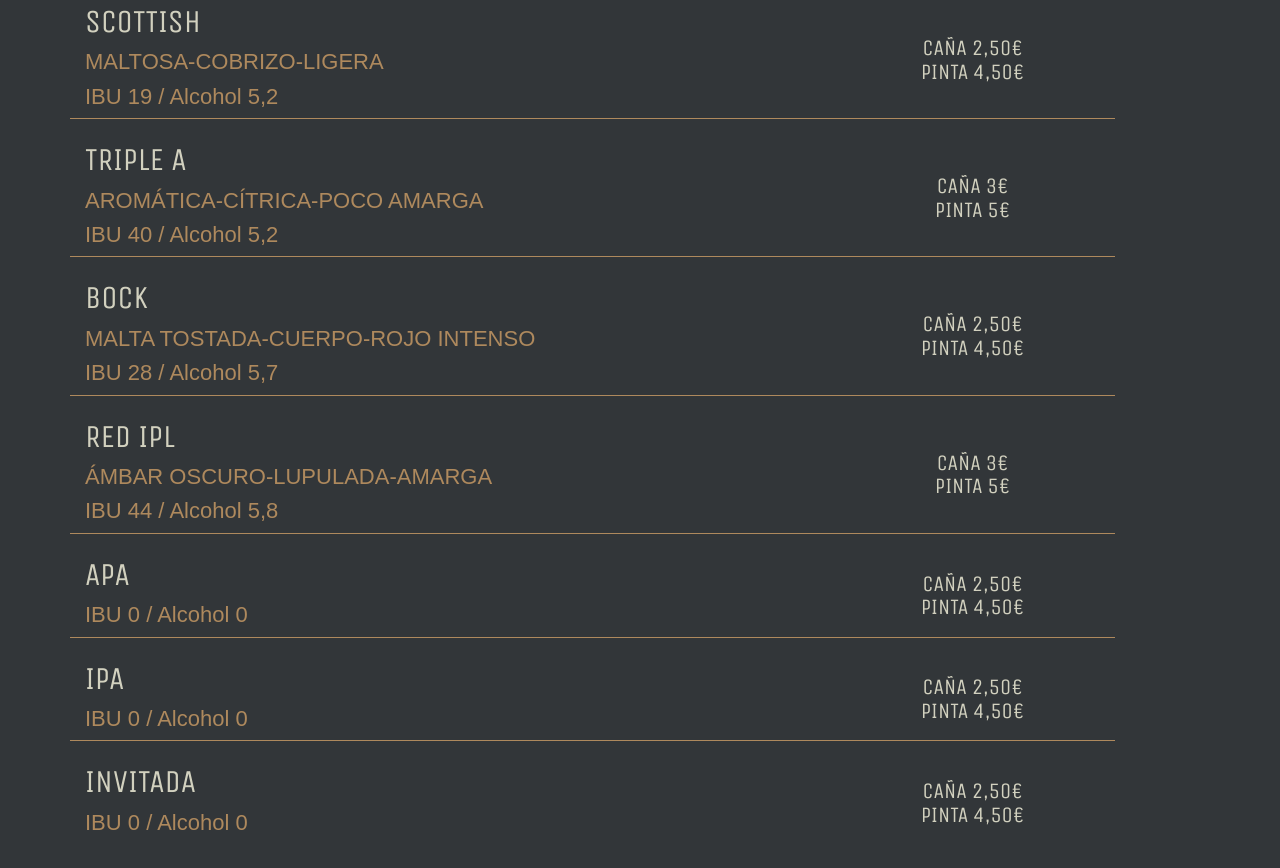
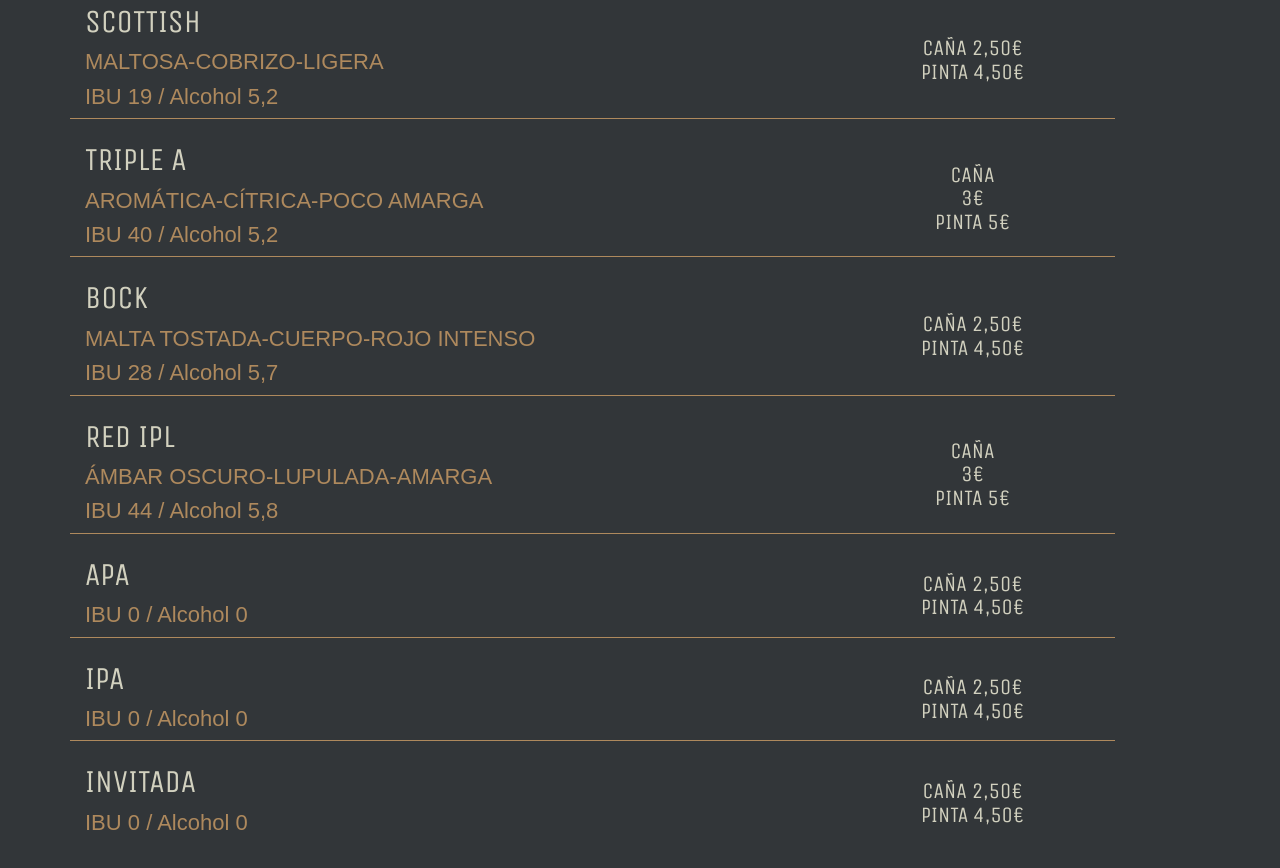
Before and after one commit to ibizaservices/pucara, a website with bundled scripts: page index.html in a window 1280 px wide. Shown: the part 6028-6896 px from the top of the page. Built offline with nearby package versions, Linux system fonts and the light colour scheme.

Commit message:
Add files via upload

```diff
--- a/index.html
+++ b/index.html
@@ -719,7 +719,7 @@ body {
          <h3>IBU 40 / Alcohol 5,2</h3>
       </div>
       <div class="col-3 text-center justify-content-center align-self-center">
-          <div class="precio_cerveza">CAÑA 3€ <br>PINTA 5€ </div>
+          <div class="precio_cerveza">CAÑA<br>3€ <br>PINTA 5€ </div>
       </div>
       <div class="col-11  separa"></div>
 </div>
@@ -745,7 +745,7 @@ body {
            <h3>IBU 44 / Alcohol 5,8</h3>
       </div>
       <div class="col-3 text-center justify-content-center align-self-center">
-        <div class="precio_cerveza">CAÑA 3€ <br>PINTA 5€ </div>
+        <div class="precio_cerveza">CAÑA<br>3€ <br>PINTA 5€ </div>
       </div>
       <div class="col-11  separa"></div>
  </div>
```
